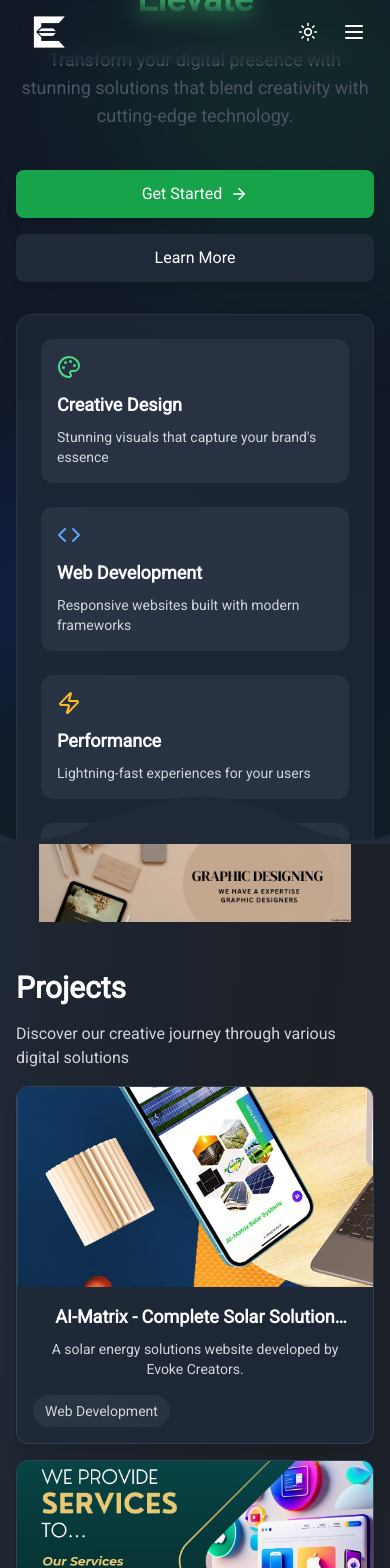
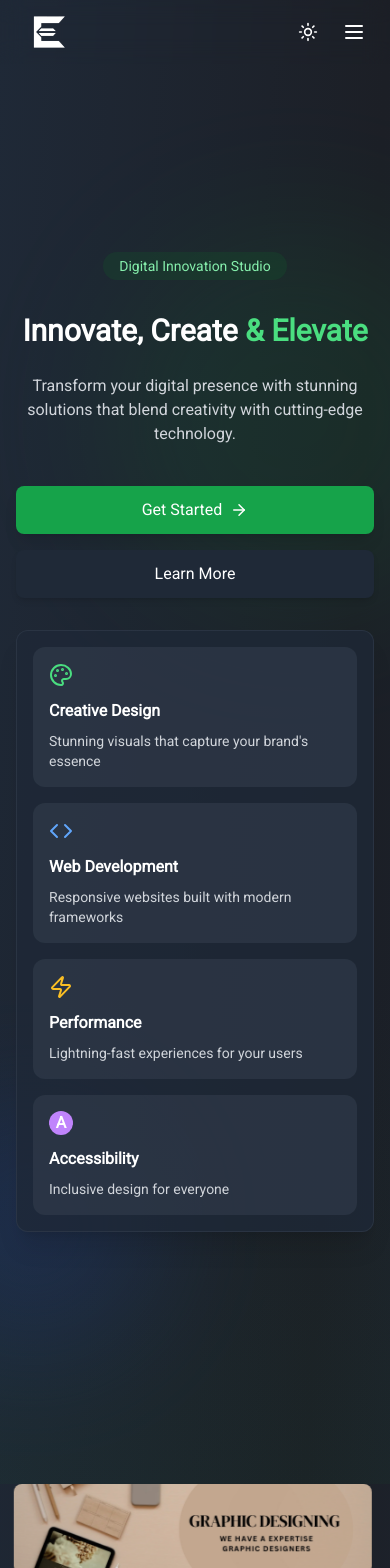
Before and after one commit to Shekhar0165/EvokeCreators, a Next.js app: page / in a window 390 px wide. Shown: the top 1568 px of the page. Built offline with nearby package versions, Linux system fonts and the light colour scheme.

Commit message:
fix some bug

```diff
--- a/src/app/Components/HeroSection/HeroSection.jsx
+++ b/src/app/Components/HeroSection/HeroSection.jsx
@@ -14,39 +14,51 @@ export default function HeroSection() {
             ref={elementRef}
             className={`
                 relative min-h-screen
-                transition-colors duration-300
-                ${isDarkMode ? 'bg-gray-900 text-white' : 'bg-gray-50 text-black'}
+                transition-colors py-80 sm:pt-60 md:pt-2 md:py-2  duration-300
+                ${isDarkMode ? ' text-white' : ' text-black'}
                 overflow-hidden
             `}
         >
-            {/* Background Elements */}
+            {/* Background Elements - Kept same for lg */}
             <div className="absolute inset-0 pointer-events-none overflow-hidden">
-                <div className={`absolute -top-24 -right-24 w-96 h-96 rounded-full ${isDarkMode ? 'bg-green-800' : 'bg-green-200'} blur-3xl opacity-20`}></div>
+                <div className={`absolute top-56 -right-24 w-96 h-96 rounded-full ${isDarkMode ? 'bg-green-800' : 'bg-green-200'} blur-3xl opacity-20`}></div>
                 <div className={`absolute bottom-32 -left-24 w-64 h-64 rounded-full ${isDarkMode ? 'bg-blue-800' : 'bg-blue-200'} blur-3xl opacity-20`}></div>
                 <div className="absolute bottom-0 left-0 w-full h-1/3 bg-gradient-to-t from-green-900/10 to-transparent"></div>
             </div>
 
-            {/* Main Content - Split Layout */}
-            <div className="container mx-auto px-4 h-screen flex flex-col lg:flex-row items-center justify-center lg:justify-between gap-8 lg:gap-12 py-16">
+            {/* Main Content */}
+            <div className="container mx-auto px-4 h-screen flex flex-col lg:flex-row items-center justify-center lg:justify-between gap-8 lg:gap-12 py-8 lg:py-16">
                 {/* Left Column - Main Text Content */}
                 <div className={`w-full lg:w-6/12 space-y-6 text-center lg:text-left ${isVisible ? 'animate-fadeIn' : 'opacity-0'}`}>
-                    <div className="inline-block px-4 py-1 rounded-full bg-green-100 dark:bg-green-900/30 text-green-800 dark:text-green-300 text-sm font-medium mb-2">
+    <div className={`
+        inline-block px-4 py-1 rounded-full text-sm font-medium mb-2
+        ${isDarkMode
+            ? 'bg-green-900/30 text-green-300'
+            : 'bg-green-100 text-green-800'}
+    `}>
         Digital Innovation Studio
     </div>
 
-                    <h1 className={`text-4xl md:text-5xl lg:text-6xl font-bold leading-tight`}>
-                        <span className={isDarkMode ? 'text-white' : 'text-gray-900'}>Innovate, Create</span>{' '}
-                        <span className={`${isDarkMode ? 'text-green-400' : 'text-green-600'}`}>
+    <h1 className="text-3xl sm:text-4xl md:text-5xl lg:text-6xl font-bold leading-tight">
+        <span className={isDarkMode ? 'text-white' : 'text-gray-900'}>
+            Innovate, Create
+        </span>{' '}
+        <span className={isDarkMode ? 'text-green-400' : 'text-green-600'}>
             & Elevate
         </span>
     </h1>
 
-                    <p className="text-lg md:text-xl text-gray-600 dark:text-gray-300 max-w-xl mx-auto lg:mx-0">
+    <p className={`
+        text-base sm:text-lg lg:text-xl max-w-xl mx-auto lg:mx-0
+        ${isDarkMode ? 'text-gray-300' : 'text-gray-600'}
+    `}>
         Transform your digital presence with stunning solutions that blend creativity with cutting-edge technology.
     </p>
 
     <div className="flex flex-col sm:flex-row gap-4 pt-4 justify-center lg:justify-start">
-                        <Link href='/contact' className="
+        <Link
+            href='/contact'
+            className="
                 px-6 py-3
                 rounded-lg
                 bg-green-600
@@ -56,37 +68,40 @@ export default function HeroSection() {
                 transition duration-300
                 flex items-center justify-center gap-2
                 shadow-lg hover:shadow-xl
-                        ">
+            "
+        >
             Get Started <ArrowRight size={18} />
         </Link>
-                        <Link href='/about' className={`
+        <Link
+            href='/about'
+            className={`
                 px-6 py-3
                 rounded-lg
                 font-medium
                 flex items-center justify-center gap-2
                 transition duration-300
+                shadow-md hover:shadow-lg
                 ${isDarkMode
                     ? 'bg-gray-800 text-white hover:bg-gray-700'
                     : 'bg-white text-gray-800 hover:bg-gray-100'}
-                            shadow-md hover:shadow-lg
-                        `}>
+            `}
+        >
             Learn More
         </Link>
     </div>
 </div>
-
                 {/* Right Column - Featured Card */}
                 <div className={`w-full lg:w-5/12 ${isVisible ? 'animate-slideInRight' : 'opacity-0 translate-x-8'}`}>
                     <div className={`
-                        rounded-2xl
-                        p-6 md:p-8
+                        rounded-xl sm:rounded-2xl
+                        p-4 sm:p-6 lg:p-8
                         shadow-xl
                         backdrop-blur-sm
                         ${isDarkMode
                             ? 'bg-gray-800/80 border border-gray-700/50'
                             : 'bg-white/90 border border-gray-200'}
                     `}>
-                        <div className="grid grid-cols-1 md:grid-cols-2 gap-6">
+                        <div className="grid grid-cols-1 sm:grid-cols-2 gap-4 sm:gap-6">
                             {/* Service Cards */}
                             {[
                                 {
@@ -121,25 +136,22 @@ export default function HeroSection() {
                                     hover:-translate-y-1
                                 `}>
                                     <div className="mb-3">{service.icon}</div>
-                                    <h3 className="text-lg font-semibold mb-2">{service.title}</h3>
+                                    <h3 className="text-base sm:text-lg font-semibold mb-2">{service.title}</h3>
                                     <p className={`text-sm ${isDarkMode ? 'text-gray-300' : 'text-gray-600'}`}>{service.desc}</p>
                                 </div>
                             ))}
                         </div>
-
-
                     </div>
                 </div>
             </div>
 
-            {/* Optional: Bottom Wave Divider */}
-            <div className="absolute bottom-0 left-0 w-full overflow-hidden leading-none">
-                <svg xmlns="http://www.w3.org/2000/svg" viewBox="0 0 1200 120" preserveAspectRatio="none" className={`${isDarkMode ? 'fill-gray-800' : 'fill-white'} w-full h-12`}>
+            {/* Bottom Wave Divider */}
+            {/* <div className="absolute bottom-0 left-0 w-full overflow-hidden leading-none">
+                <svg xmlns="http://www.w3.org/2000/svg" viewBox="0 0 1200 120" preserveAspectRatio="none" className={`${isDarkMode ? 'fill-gray-800' : 'fill-white'} w-full h-8 sm:h-10 lg:h-12`}>
                     <path d="M321.39,56.44c58-10.79,114.16-30.13,172-41.86,82.39-16.72,168.19-17.73,250.45-.39C823.78,31,906.67,72,985.66,92.83c70.05,18.48,146.53,26.09,214.34,3V120H0V95.8C57.1,118.92,125.27,111.31,183.09,101.42,256.43,88.77,280.39,63.32,321.39,56.44Z"></path>
                 </svg>
             </div>
-
-            {/* Add custom styles for animations */}
+             */}
             <style jsx>{`
                 @keyframes fadeIn {
                     from { opacity: 0; }
--- a/src/app/Components/Services/Services.jsx
+++ b/src/app/Components/Services/Services.jsx
@@ -5,7 +5,7 @@ import { MdArrowForwardIos, MdArrowBackIos } from 'react-icons/md';
 export default function Services() {
     const images = [
         'HeroSection/GraphicPoster.jpg',
-        // 'HeroSection/image2.jpg',
+        'HeroSection/GraphicPoster.jpg',
         // 'HeroSection/image3.webp',
         // 'HeroSection/image4.webp'
     ];
@@ -65,19 +65,20 @@ export default function Services() {
     {images.length > 0 ? (
         images.map((image, index) => (
             <div key={index} className="w-full h-full flex justify-center items-center flex-shrink-0">
-                                <div className='w-[80%]'>
-
+                <div className='w-full px-4 sm:px-8 md:px-12 lg:w-[80%]'>
                     <img
                         src={`/${image}`}
                         alt={`Slide ${index + 1}`}
-                                        className="w-full h-full object-cover"
+                        className="w-full h-full object-cover rounded-lg sm:rounded-xl"
                     />
                 </div>
             </div>
         ))
     ) : (
         <div className="w-full h-full flex items-center justify-center">
-                            <p>No images available</p>
+            <p className="text-base sm:text-lg text-gray-600 dark:text-gray-300">
+                No images available
+            </p>
         </div>
     )}
 </div>
```
Lines whose indentation alone changed are shown as unchanged.
